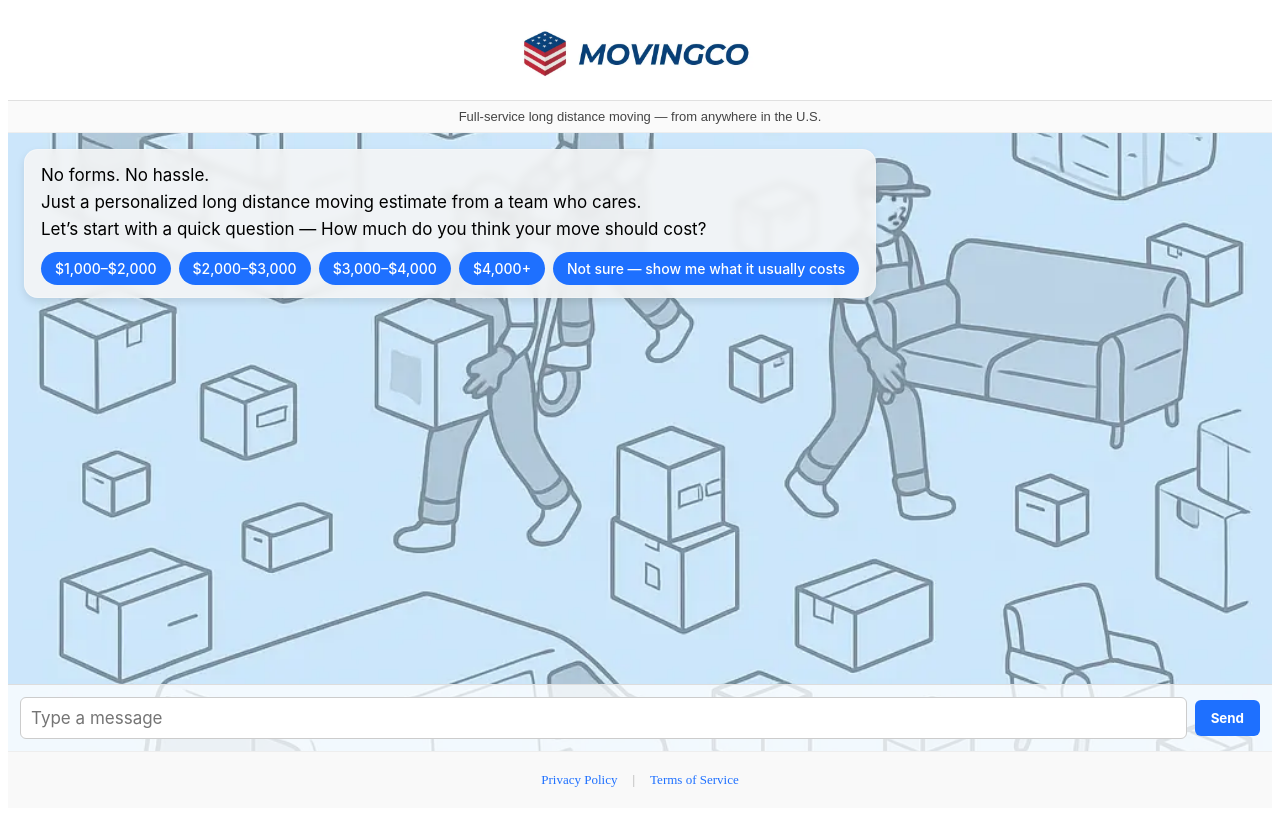
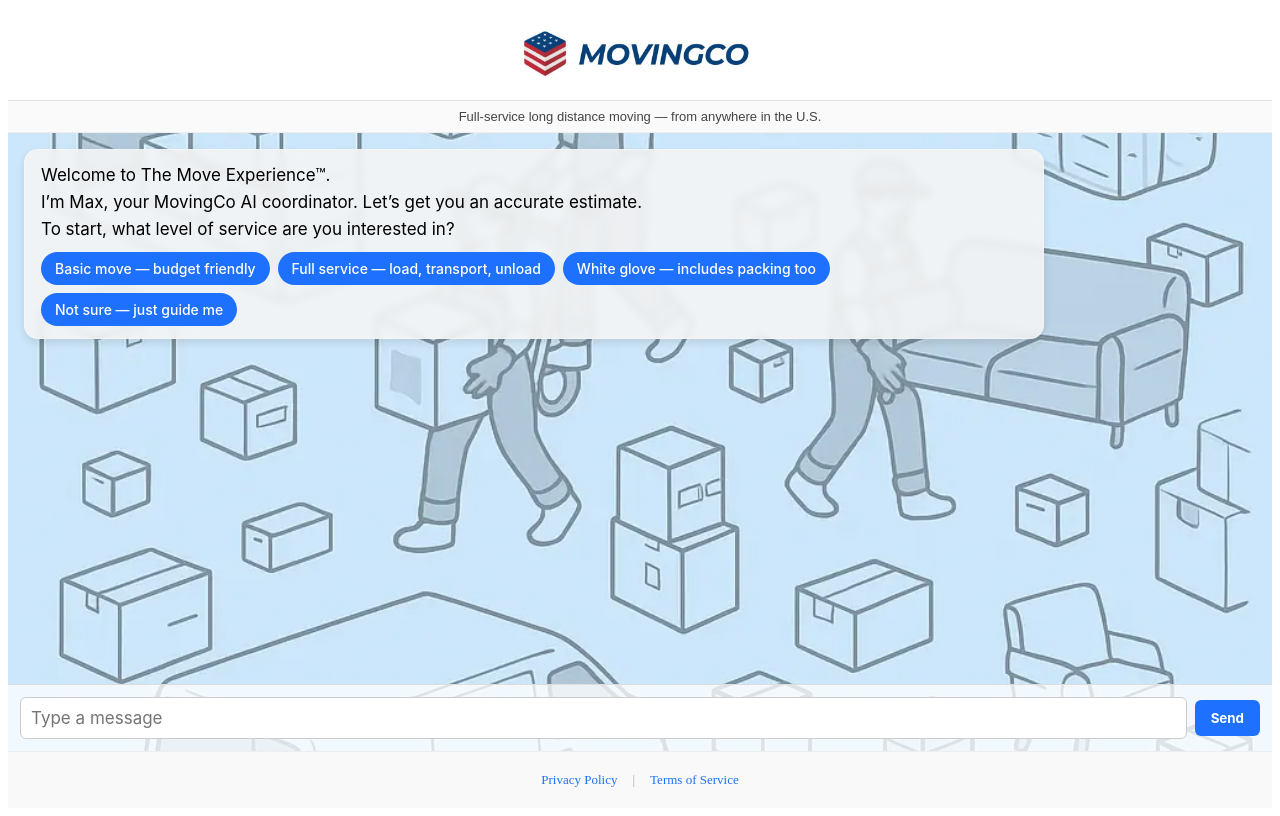
Before and after one commit to Trent2000Steel/V2, a Next.js app: page / in a window 1280 px wide. Built offline with nearby package versions, Linux system fonts and the light colour scheme.

Commit message:
Update ChatUI.js

```diff
--- a/components/ChatUI.js
+++ b/components/ChatUI.js
@@ -125,13 +125,12 @@ export default function ChatUI() {
     {
       id: 1,
       role: 'assistant',
-      text: `No forms. No hassle.\nJust a personalized long distance moving estimate from a team who cares.\n\nLet’s start with a quick question — How much do you think your move should cost?`,
+      text: `Welcome to The Move Experience™.\n\nI’m Max, your MovingCo AI coordinator. Let’s get you an accurate estimate.\n\nTo start, what level of service are you interested in?`,
       options: [
-        '$1,000–$2,000',
-        '$2,000–$3,000',
-        '$3,000–$4,000',
-        '$4,000+',
-        'Not sure — show me what it usually costs'
+        'Basic move — budget friendly',
+        'Full service — load, transport, unload',
+        'White glove — includes packing too',
+        'Not sure — just guide me',
       ],
     },
   ]);
@@ -209,7 +208,6 @@ export default function ChatUI() {
         phone: isPhone ? input.trim() : '',
       });
 
-      // ✅ Fire Google Ads conversion on valid contact info
       if (!window.__conversionFired) {
         window.gtag('event', 'conversion', {
           send_to: 'AW-17246682774/GEHpC1XPxvTaEJb9729A',
```
